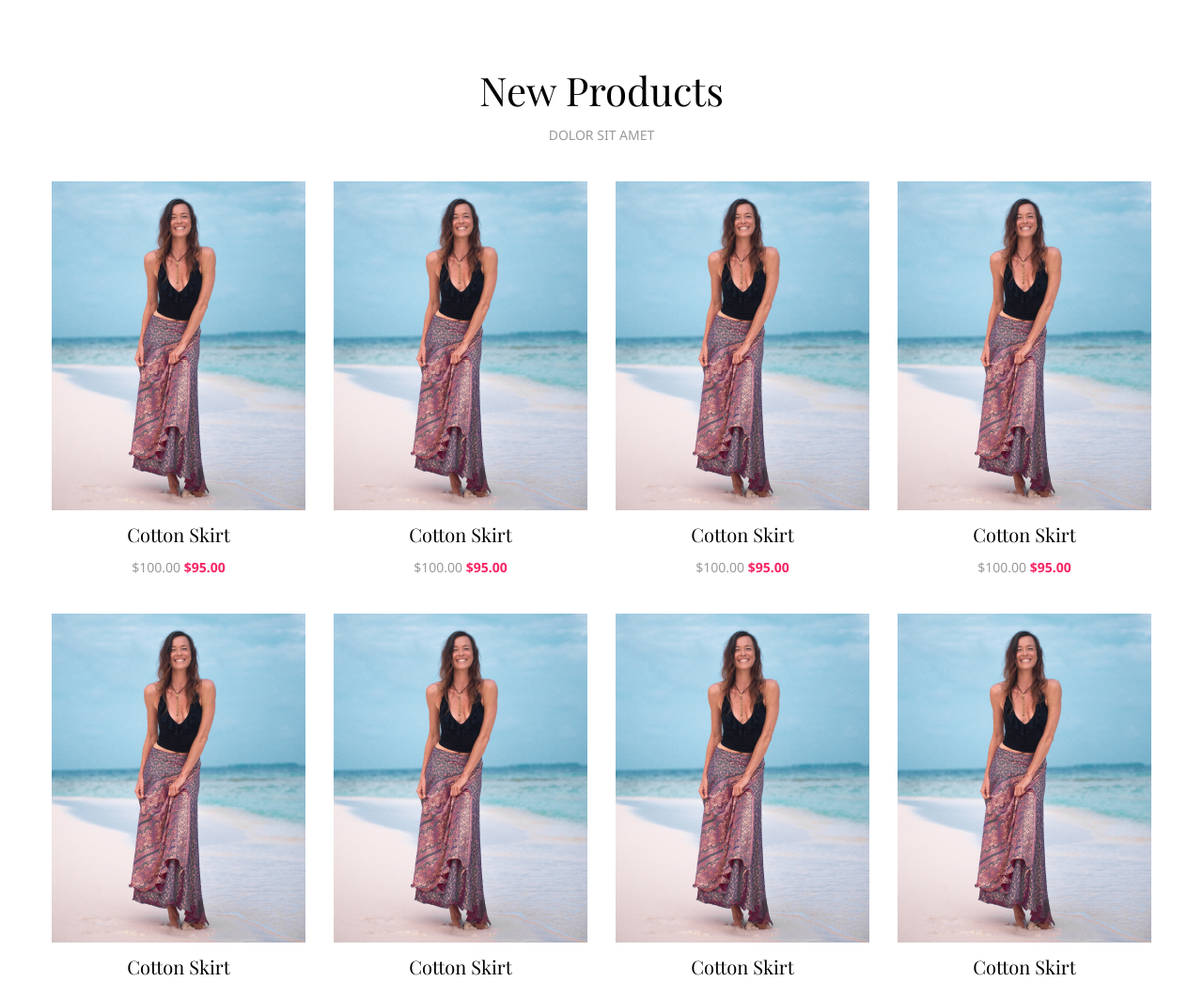
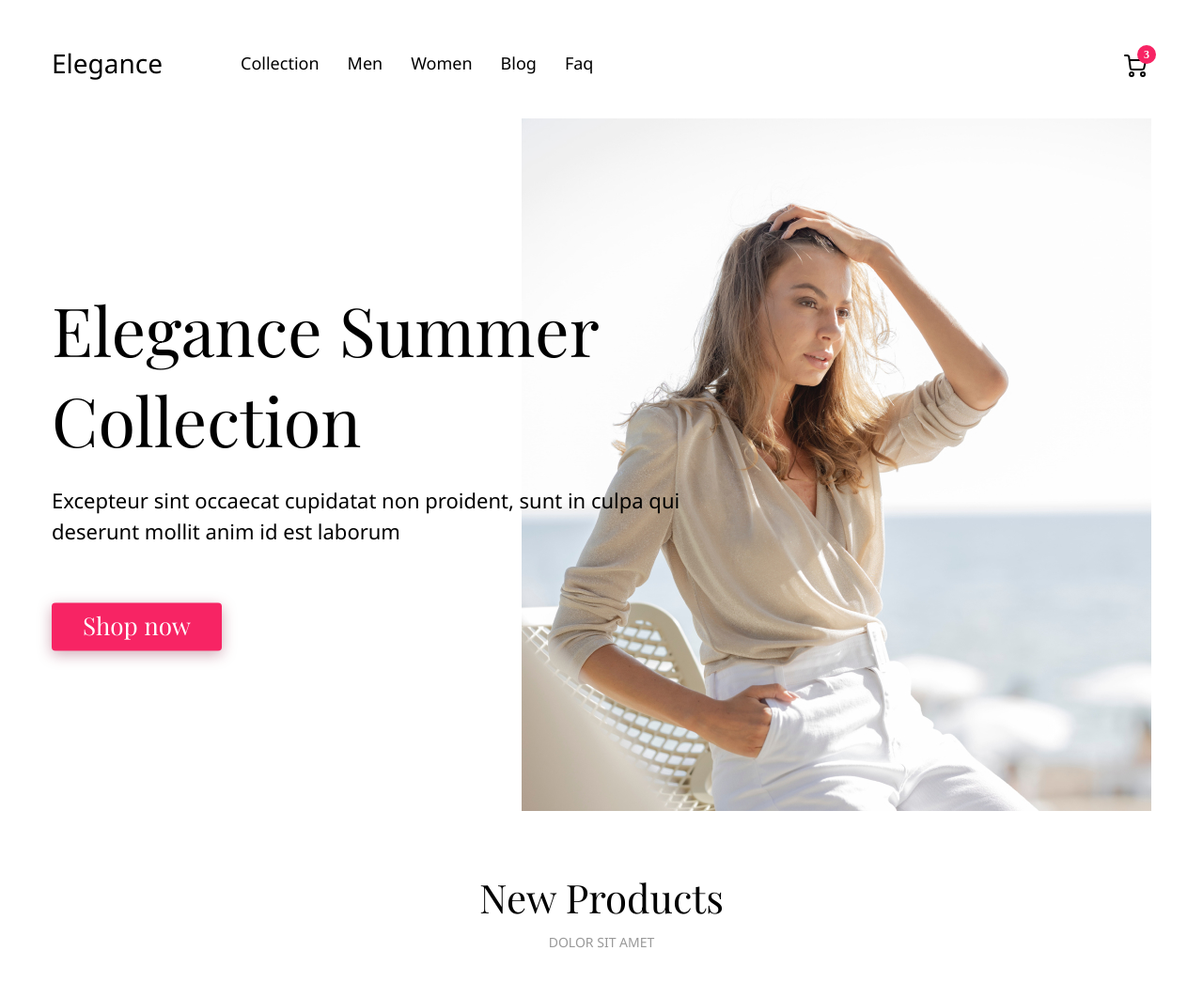
Before and after one commit to sereja-s/Elegance-shop-webcademy, a plain HTML site: page index.html in a window 1280 px wide. Shown: the top 1045 px of the page at 94% size. Drawn offline with nearby package versions, Linux system fonts and the light colour scheme.

Commit message:
Готово: меню, шапка сайта, блок New Products

```diff
--- a/index.html
+++ b/index.html
@@ -17,7 +17,7 @@
 
 <body>
 
-	<nav class="nav none">
+	<nav class="nav">
 		<div class="container">
 			<div class="nav__row">
 
@@ -44,7 +44,7 @@
 		</div>
 	</nav>
 
-	<header class="header none">
+	<header class="header">
 		<div class="container">
 			<div class="header__row">
 				<div class="header__content">
```
